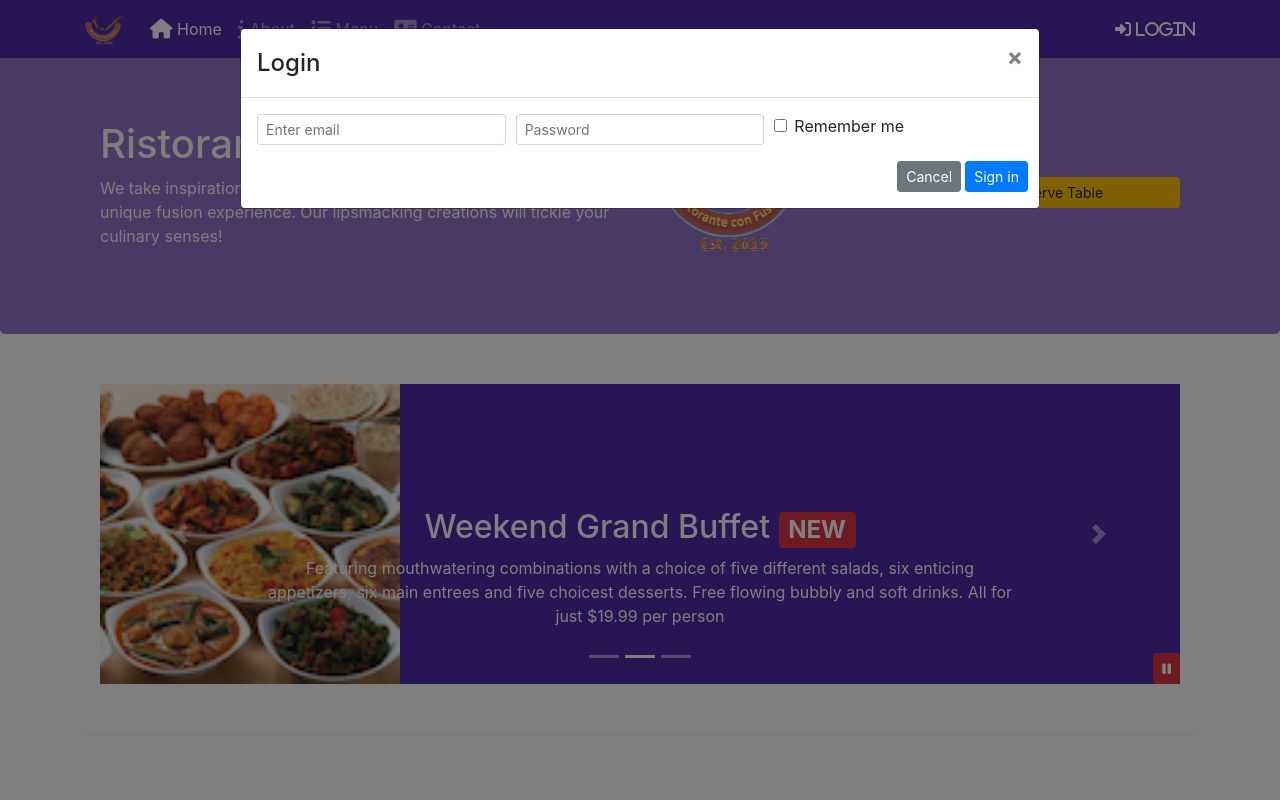
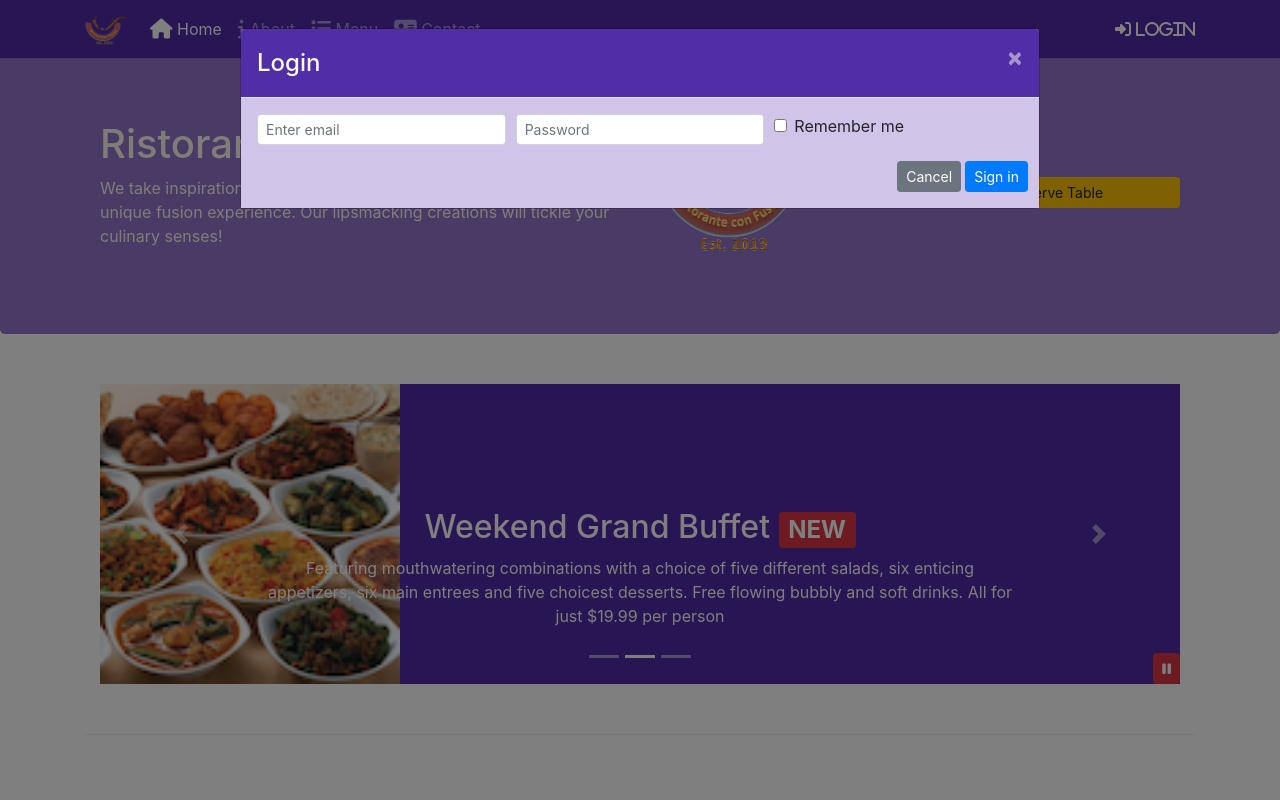
Before and after one commit to vl-i-demidov/coursera-bootstrap4, a plain HTML site: page conFusion/index.html in a window 1280 px wide. Both pictures are taken after a click on the link "Login". Shown: the top 800 px of the page. Drawn offline with nearby package versions, Linux system fonts and the light colour scheme.

Commit message:
Assignment 4

```diff
--- a/conFusion/css/styles.scss
+++ b/conFusion/css/styles.scss
@@ -74,3 +74,16 @@ body{
     bottom: 0px;
     z-index: 1;
 }
+
+.modal-header {
+    background: $background-dark;
+    color:floralwhite;
+
+    button, button:hover {
+        color:floralwhite;
+    }
+}
+
+.modal-body{
+    background: $background-pale;
+}
--- a/conFusion/index.html
+++ b/conFusion/index.html
@@ -34,7 +34,7 @@
                                 class="fa fa-address-card fa-lg"></span> Contact</a></li>
                 </ul>
                 <span class="navbar-text">
-                    <a data-toggle="modal" data-target="#loginModal">
+                    <a id="loginButton">
                         <span class="fa fa-sign-in"> Login</span>
                     </a>
                 </span>
@@ -174,8 +174,7 @@
                     <img src="img/logo.png" class="img-fluid">
                 </div>
                 <div class="col-12 col-sm-3 align-self-center">
-                    <a role="button" class="btn btn-warning btn-block btn-sm" data-toggle="modal"
-                        data-target="#reserveModal">Reserve Table</a>
+                    <a id="reserveButton" role="button" class="btn btn-warning btn-block btn-sm">Reserve Table</a>
                 </div>
             </div>
         </div>
@@ -358,6 +357,7 @@
     <script src="node_modules/bootstrap/dist/js/bootstrap.min.js"></script>
     <script>
         $(document).ready(function () {
+
             $("#mycarousel").carousel({ interval: 2000 });
             $("#carouselButton").click(function () {
                 if ($("#carouselButton").children("span").hasClass('fa-pause')) {
@@ -371,6 +371,14 @@
                     $("#carouselButton").children("span").addClass('fa-pause');
                 }
             });
+
+            $("#reserveButton").click(function () {
+                $("#reserveModal").modal("show");
+            });
+
+            $("#loginButton").click(function () {
+                $("#loginModal").modal("show");
+            });
         });
     </script>
 </body>
```
Also changed, not shown: conFusion/css/styles.css. Lines whose indentation alone changed are shown as unchanged.
